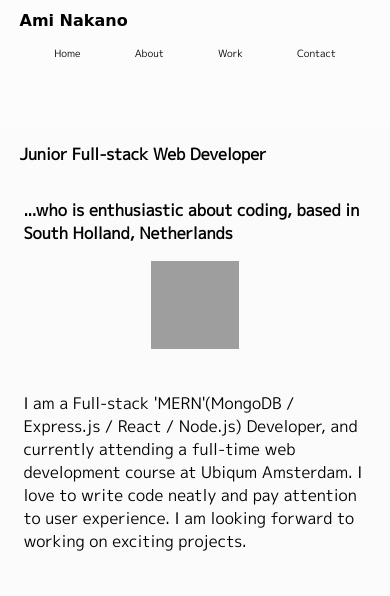
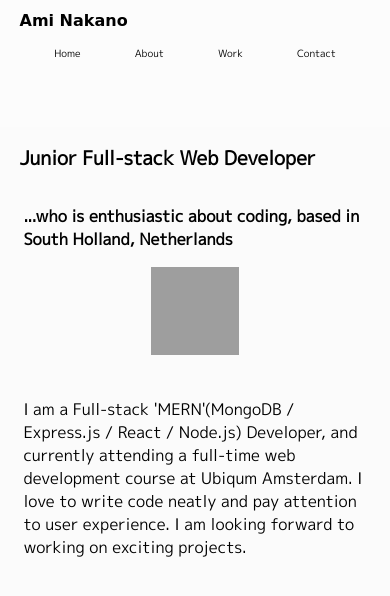
Before and after one commit to aminakano/puppeteer, a plain HTML site: page index.html in a window 390 px wide. Drawn offline with Linux system fonts and the light colour scheme; grey boxes are pictures that could not be loaded; a web font is replaced by a local one.

Commit message:
h2 changed

```diff
--- a/styles.css
+++ b/styles.css
@@ -16,7 +16,7 @@ header {
 }
 header h1 {
   font-family: 'Meddon', cursive;
-  font-weight: bolder;
+
   padding-left: 10%;
 }
 .logos{
@@ -61,10 +61,11 @@ a {
   /* padding-top:15%; */
 }
 h2 {
-  /* font-family: 'Meddon', cursive; */
+  font-family: 'M PLUS 1p', sans-serif;
   font-size: 2.2em;
   margin:0;
   padding-left: 5%;
+  font-weight: bolder;
 }
 /* scroll snap parent */
 .snap {
@@ -76,7 +77,6 @@ h2 {
 .area {
   scroll-snap-align: start;
   height:  100vh;
-  /* padding-top:20%; */
   padding-top:15%;
 }
 /* home */
@@ -92,8 +92,6 @@ section{
   display: flex;
 }
 .profile p {
-  /* width:70%; */
-
   font-size: 1.7em;
   /* padding:0 15%; */
 }
@@ -143,7 +141,6 @@ section{
   padding:0 10%;
 }
 .myself p {
-  /* font-family: 'Annie Use Your Telescope', cursive; */
   font-size: 2em;
   text-align: center;
 }
@@ -253,7 +250,7 @@ section{
     width: 50% !important;
   }
   h2{
-  font-size: 1em;
+  font-size: 1.2em;
   padding: 2vh 0 2vh 5%;
   }
   h3{
```
